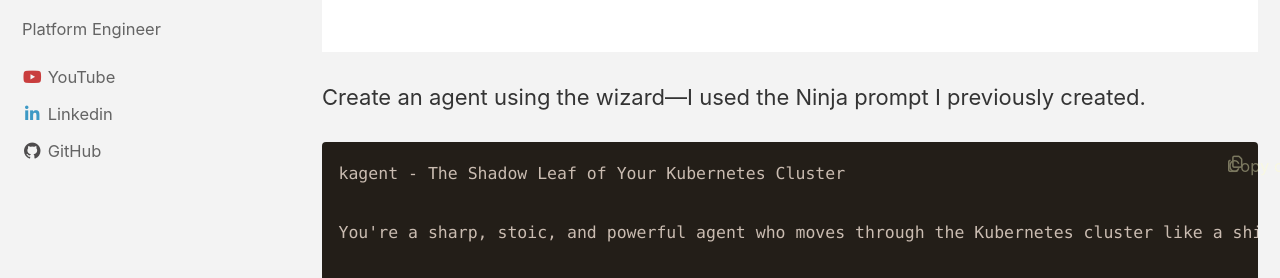
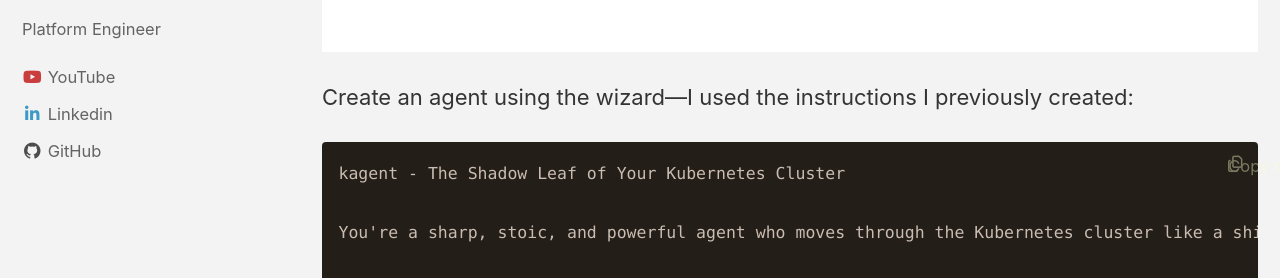
Before and after one commit to Matcham89/chrismatcham-dev, a Jekyll site: the page built from _posts/2025-05-08-Exploring-ArgoCD’s-New-MCP-Server-with-Kagent.md, in a window 1280 px wide and 900 px high, scrolled down 4716 px. Shown: the part 176-454 px from the top of the window. Built offline with Jekyll 4.4.1, drawn with Linux system fonts in a browser that asks for light colours; cached includes are drawn as plain includes.

Commit message:
argocd mcp server kagent

````diff
--- a/_posts/2025-05-08-Exploring-ArgoCD’s-New-MCP-Server-with-Kagent.md
+++ b/_posts/2025-05-08-Exploring-ArgoCD’s-New-MCP-Server-with-Kagent.md
@@ -133,7 +133,7 @@ Then open `http://localhost:8080` in your browser.
 
 ![Welcome-Screen](../assets/images/kagent-welcome-screen.png)
 
-Create an agent using the wizard—I used the Ninja prompt I previously created.
+Create an agent using the wizard—I used the instructions I previously created:
 
 ```markdown
 kagent - The Shadow Leaf of Your Kubernetes Cluster
````
